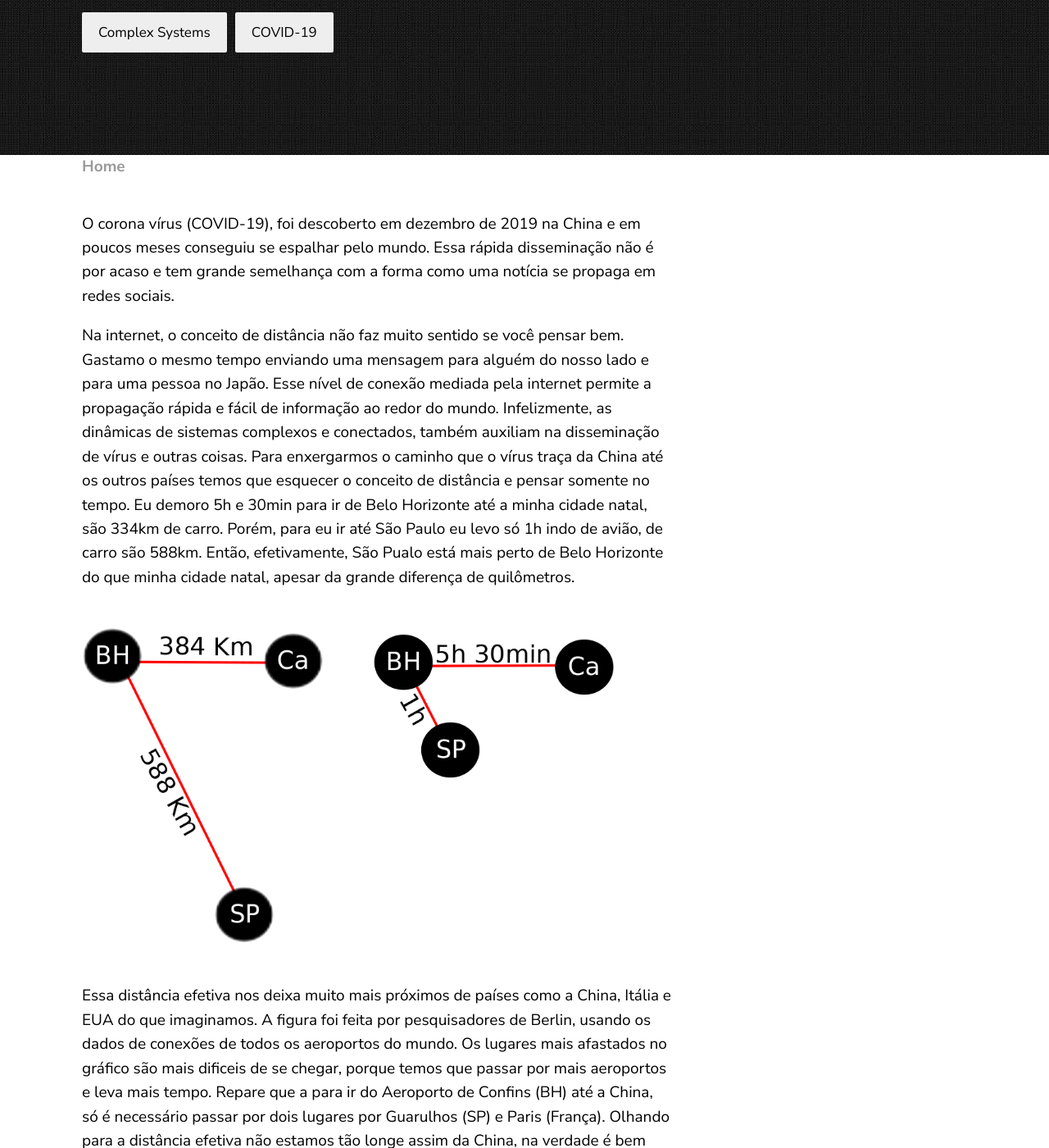
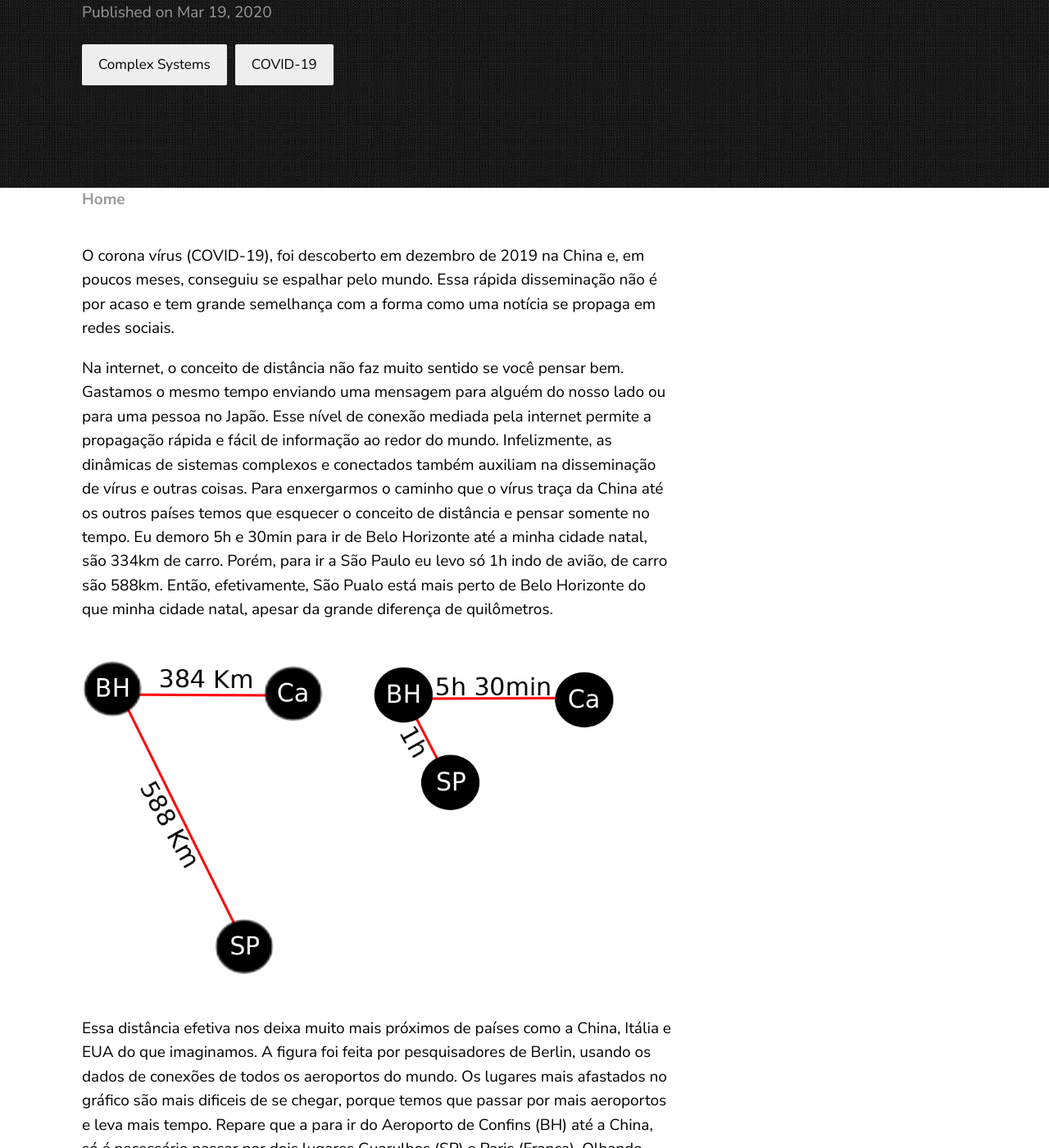
Before and after one commit to RGivisiez/RGivisiez.github.io, a Jekyll site: the page built from _posts/2020-03-17-COVID-19.md, in a window 1280 px wide and 1400 px high, scrolled down 300 px. Shown: the whole window at 82% size. Built offline with Jekyll 4.4.1, drawn with Linux system fonts in a browser that asks for light colours; some of the changed text lies outside the part shown.

Commit message:
Corrigido (Victor)

```diff
--- a/_posts/2020-03-17-COVID-19.md
+++ b/_posts/2020-03-17-COVID-19.md
@@ -1,31 +1,31 @@
 ---
 layout: post
-title:  "Conexões entre pessoas e o COVID-19"
-description:
+title:  "COVID-19 e as conexões intrínsecas da sociedade"
+description: Um breve resumo sobre a nossa situação
 date:   2020-03-19
 categories: [Complex Systems, COVID-19]
 ---
 
   O corona vírus (COVID-19), foi descoberto em dezembro
-de 2019 na China e em poucos meses conseguiu se espalhar
+de 2019 na China e, em poucos meses, conseguiu se espalhar
 pelo mundo. Essa rápida disseminação não é por
 acaso e tem grande semelhança com a forma como
 uma notícia se propaga em redes sociais.
 
   Na internet, o conceito de distância não faz muito sentido
-se você pensar bem. Gastamo o mesmo tempo enviando uma
-mensagem para alguém do nosso lado e para uma pessoa
+se você pensar bem. Gastamos o mesmo tempo enviando uma
+mensagem para alguém do nosso lado ou para uma pessoa
 no Japão. Esse nível de conexão mediada pela internet
 permite a propagação rápida e fácil de informação
 ao redor do mundo. Infelizmente, as dinâmicas de
-sistemas complexos e conectados, também auxiliam
+sistemas complexos e conectados também auxiliam
 na disseminação de vírus e outras coisas. Para
 enxergarmos o caminho que o vírus traça
 da China até os outros países temos
 que esquecer o conceito de distância e pensar
 somente no tempo. Eu demoro 5h e 30min para
 ir de Belo Horizonte até a minha cidade natal,
-são 334km de carro. Porém, para eu ir até São
+são 334km de carro. Porém, para ir a São
 Paulo eu levo só 1h indo de avião, de carro
 são 588km. Então, efetivamente, São Pualo
 está mais perto de Belo Horizonte do que minha
@@ -45,7 +45,7 @@
 que passar por mais aeroportos e leva mais tempo.
 Repare que a para ir do Aeroporto de Confins (BH)
 até a China, só é necessário passar por dois lugares
-por Guarulhos (SP) e Paris (França). Olhando para
+Guarulhos (SP) e Paris (França). Olhando para
 a distância efetiva não estamos tão longe assim
 da China, na verdade é bem fácil ir pra lá.
 
```
Also changed, not shown: other parts of _posts/2020-03-17-COVID-19.md (+7 -7 lines).
